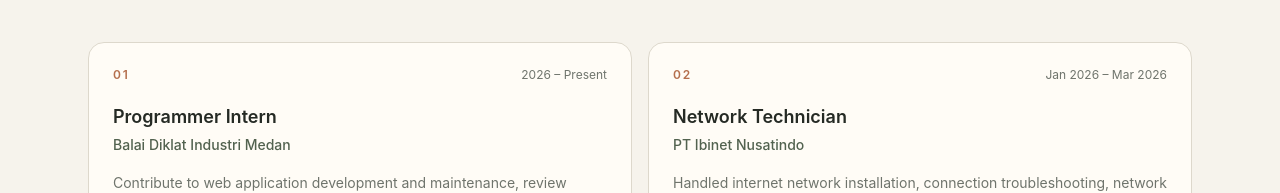
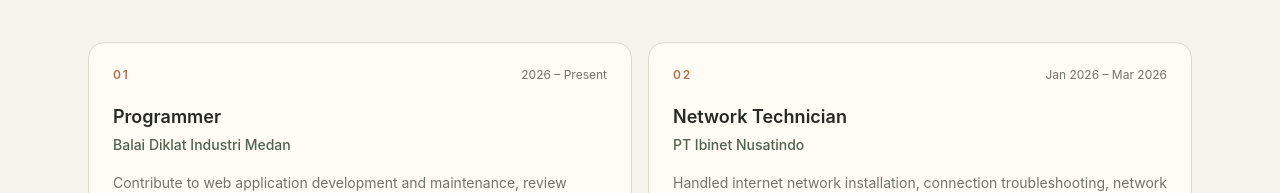
Before and after one commit to syahlikurniawan332/PortofolioWeb, a React (Vite) app: page / in a window 1280 px wide. Shown: the part 1917-2110 px from the top of the page. Built offline with nearby package versions, Linux system fonts and the light colour scheme.

Commit message:
update experience role

```diff
--- a/src/data/experience.js
+++ b/src/data/experience.js
@@ -1,7 +1,7 @@
 const experiences = [
   {
     company: "Balai Diklat Industri Medan",
-    role: "Programmer Intern",
+    role: "Programmer",
     period: "2026 – Present",
     description:
       "Contribute to web application development and maintenance, review existing systems, implement new features, and perform testing and debugging in collaboration with the team.",
```
